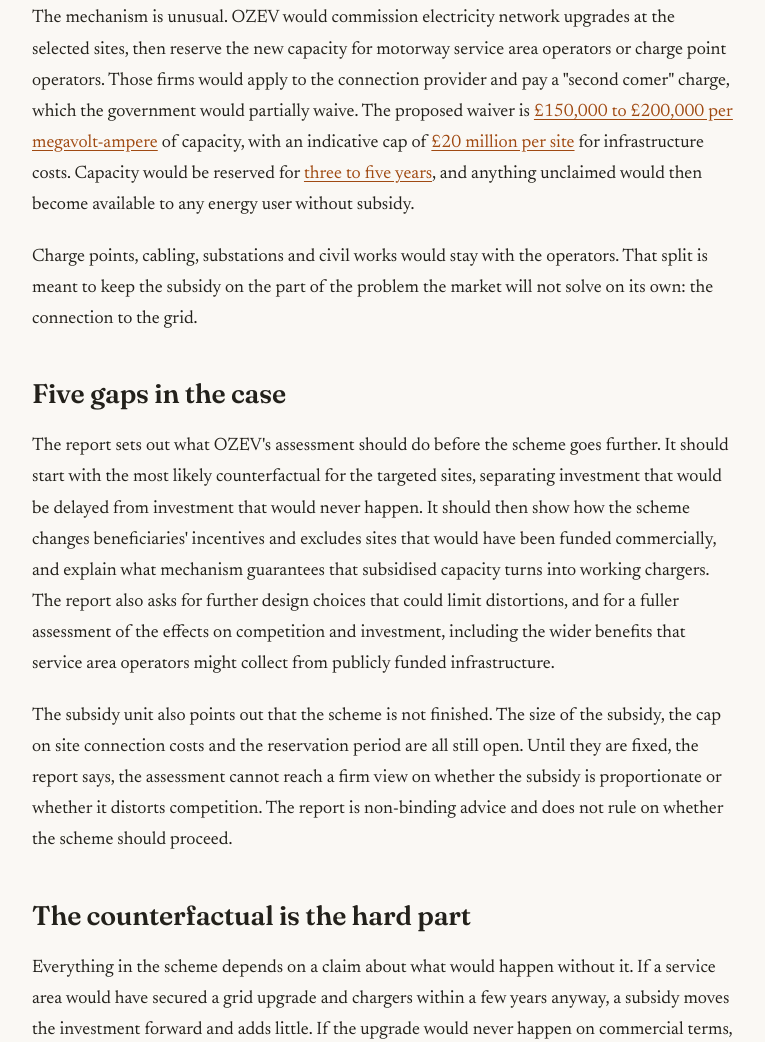
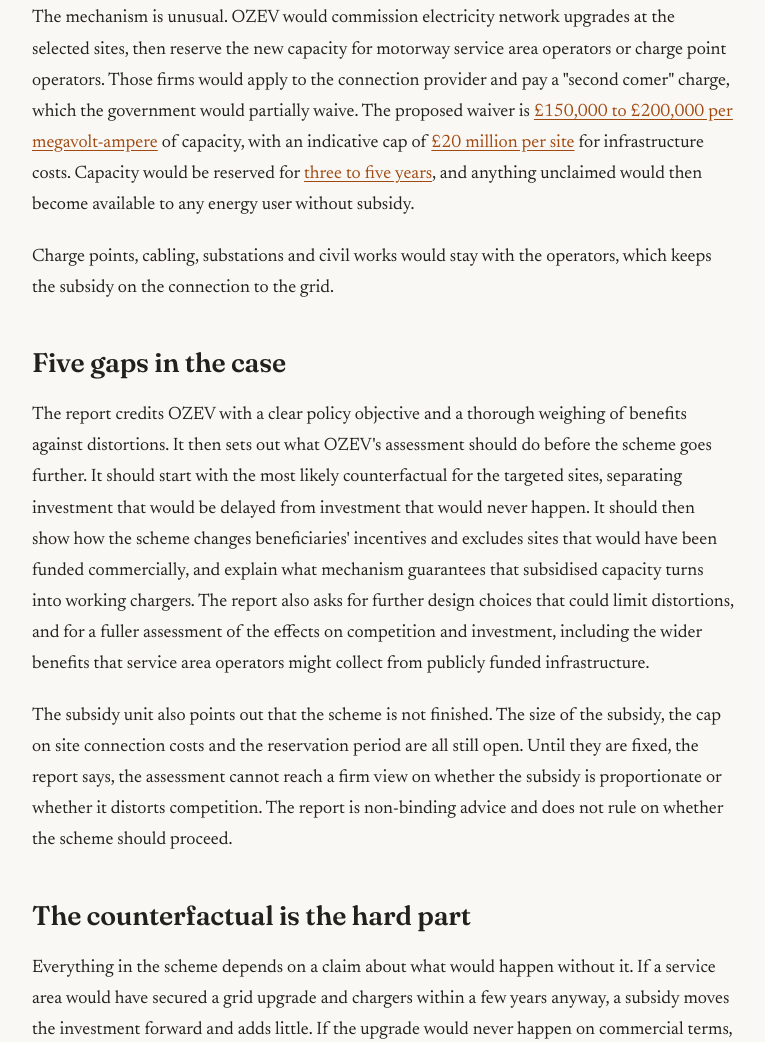
Before and after one commit to cymru2000/TurningCircle, an Eleventy site: page strategic-charging-infrastructure-cma.md in a window 1280 px wide. Shown: the part 1804-2846 px from the top of the page, without its empty margins (58-823 px from the left). Built offline with nearby package versions, Linux system fonts and the light colour scheme; Eleventy itself is replaced by a stand-in of ours; files that its build step writes are made by us from their sources.

Commit message:
Line edit: strategic-charging-infrastructure-cma (balance the regulator's findings)

```diff
--- a/strategic-charging-infrastructure-cma.md
+++ b/strategic-charging-infrastructure-cma.md
@@ -19,11 +19,11 @@ The Strategic Charging Infrastructure Scheme is the government's second attempt
 
 The mechanism is unusual. OZEV would commission electricity network upgrades at the selected sites, then reserve the new capacity for motorway service area operators or charge point operators. Those firms would apply to the connection provider and pay a "second comer" charge, which the government would partially waive. The proposed waiver is [£150,000 to £200,000 per megavolt-ampere](https://assets.publishing.service.gov.uk/media/6aeb43f03b14fe642d4194d7/Final_report_4_November_2026.pdf) of capacity, with an indicative cap of [£20 million per site](https://assets.publishing.service.gov.uk/media/6aeb43f03b14fe642d4194d7/Final_report_4_November_2026.pdf) for infrastructure costs. Capacity would be reserved for [three to five years](https://assets.publishing.service.gov.uk/media/6aeb43f03b14fe642d4194d7/Final_report_4_November_2026.pdf), and anything unclaimed would then become available to any energy user without subsidy.
 
-Charge points, cabling, substations and civil works would stay with the operators. That split is meant to keep the subsidy on the part of the problem the market will not solve on its own: the connection to the grid.
+Charge points, cabling, substations and civil works would stay with the operators, which keeps the subsidy on the connection to the grid.
 
 ## Five gaps in the case
 
-The report sets out what OZEV's assessment should do before the scheme goes further. It should start with the most likely counterfactual for the targeted sites, separating investment that would be delayed from investment that would never happen. It should then show how the scheme changes beneficiaries' incentives and excludes sites that would have been funded commercially, and explain what mechanism guarantees that subsidised capacity turns into working chargers. The report also asks for further design choices that could limit distortions, and for a fuller assessment of the effects on competition and investment, including the wider benefits that service area operators might collect from publicly funded infrastructure.
+The report credits OZEV with a clear policy objective and a thorough weighing of benefits against distortions. It then sets out what OZEV's assessment should do before the scheme goes further. It should start with the most likely counterfactual for the targeted sites, separating investment that would be delayed from investment that would never happen. It should then show how the scheme changes beneficiaries' incentives and excludes sites that would have been funded commercially, and explain what mechanism guarantees that subsidised capacity turns into working chargers. The report also asks for further design choices that could limit distortions, and for a fuller assessment of the effects on competition and investment, including the wider benefits that service area operators might collect from publicly funded infrastructure.
 
 The subsidy unit also points out that the scheme is not finished. The size of the subsidy, the cap on site connection costs and the reservation period are all still open. Until they are fixed, the report says, the assessment cannot reach a firm view on whether the subsidy is proportionate or whether it distorts competition. The report is non-binding advice and does not rule on whether the scheme should proceed.
 
```
